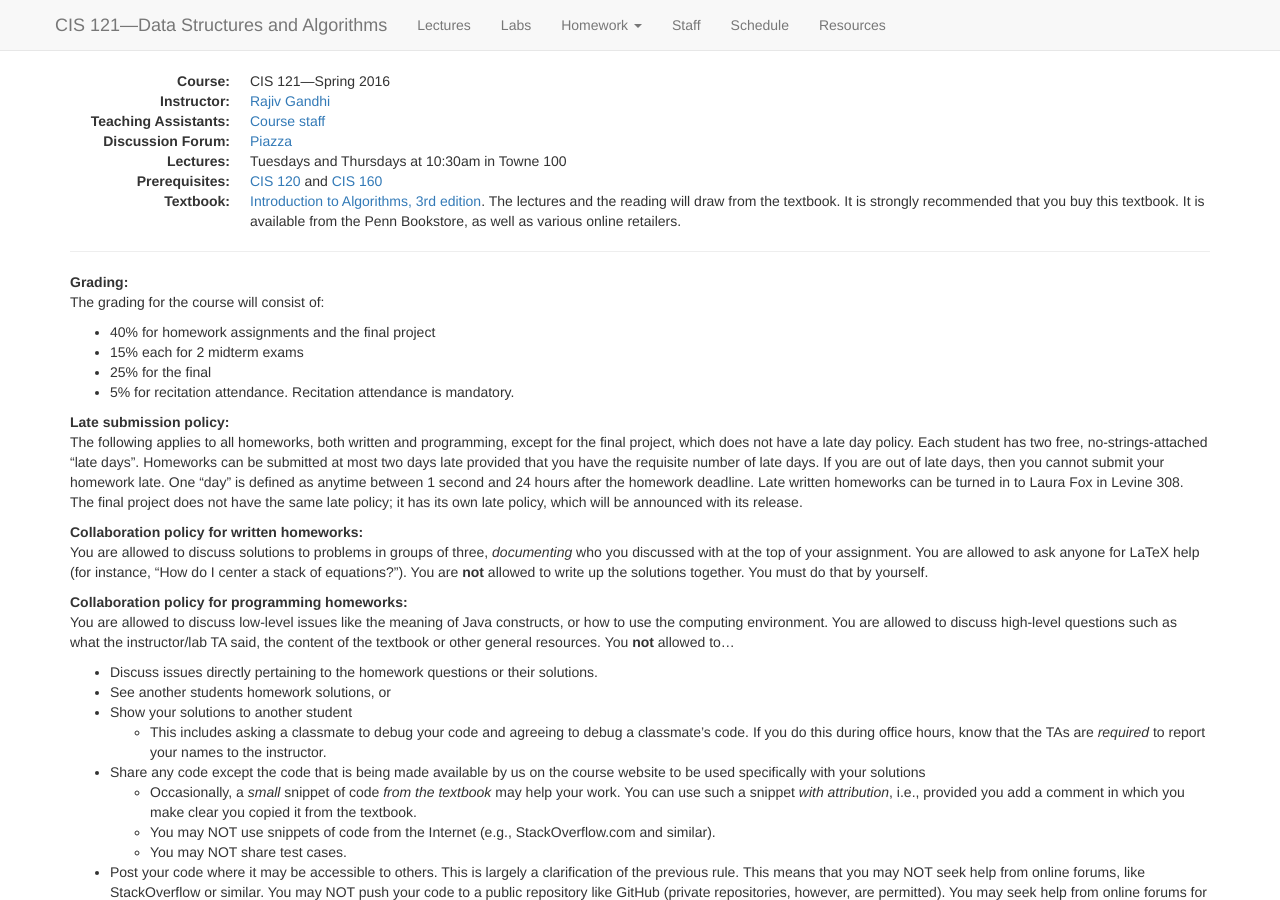
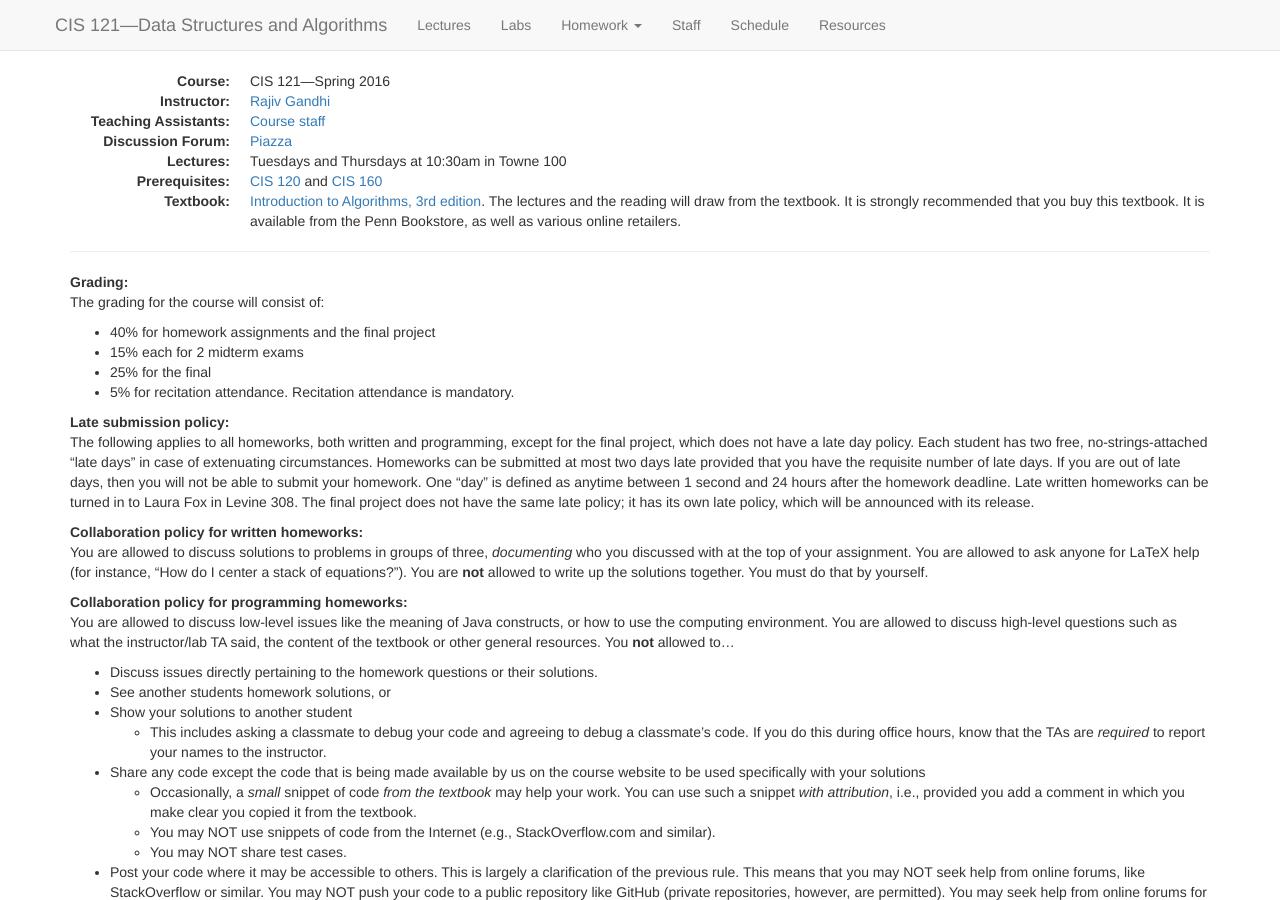
Before and after one commit to vikramkh/course-website-16fa, a Jekyll site: the page built from index.md, in a window 1280 px wide and 900 px high. Built offline with Jekyll 4.4.1, drawn with Linux system fonts in a browser that asks for light colours; nearby versions of some CDN libraries.

Commit message:
update late policy wording

```diff
--- a/index.md
+++ b/index.md
@@ -45,9 +45,10 @@ Late submission policy:
 
 : The following applies to all homeworks, both written and programming, except
     for the final project, which does not have a late day policy. Each student
-    has two free, no-strings-attached "late days". Homeworks can be submitted at
-    most two days late provided that you have the requisite number of late days.
-    If you are out of late days, then you cannot submit your homework late. One
+    has two free, no-strings-attached "late days" in case of extenuating circumstances.
+    Homeworks can be submitted at most two days late provided that you have the requisite
+    number of late days.
+    If you are out of late days, then you will not be able to submit your homework. One
     "day" is defined as anytime between 1 second and 24 hours after the homework
     deadline. Late written homeworks can be turned in to Laura Fox in
     Levine 308. The final project does not have the same late policy; it has its
```
